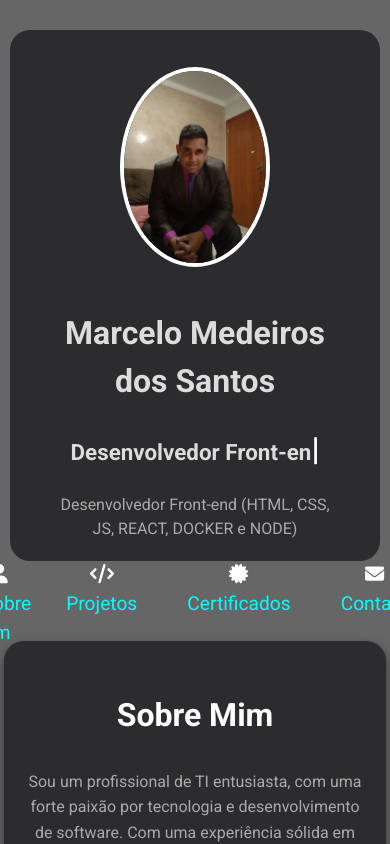
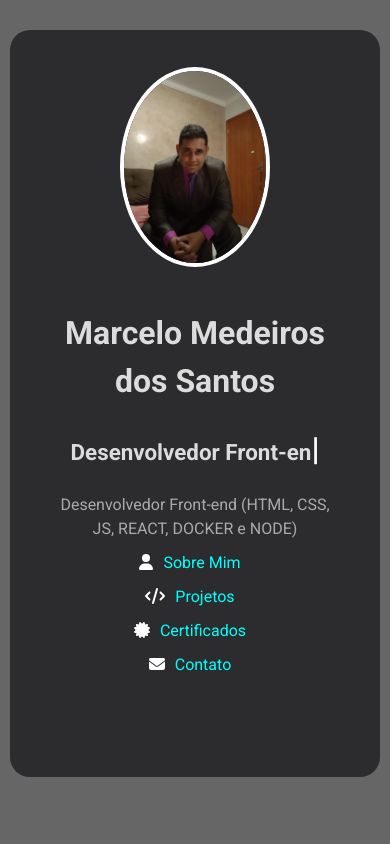
Before and after one commit to MarceloMederi/Portifolio, a React (Vite) app in the folder Portifolio/: page / in a window 390 px wide. Shown: the top 844 px of the page. Built offline with nearby package versions, Linux system fonts and the light colour scheme.

Commit message:
Colocado responsividade no Header.jsx e css

```diff
--- a/Portifolio/src/components/styles/Header.css
+++ b/Portifolio/src/components/styles/Header.css
@@ -15,7 +15,6 @@ header {
   color: white;
   background-attachment: fixed; /* Efeito Parallax */
 }
-
 
 .header-content {
   position: relative;
@@ -36,7 +35,6 @@ header {
   box-shadow: 0 4px 10px rgba(0, 0, 0, 0.5);
 }
 
-
 .name-content {
   color: #DCDCDC;
   font-size: 2rem;
@@ -50,7 +48,7 @@ h1 {
 
 .typed-text {
   font-size: 1.6rem;
-  color: 	#DCDCDC;
+  color: #DCDCDC;
 }
 
 p {
@@ -58,7 +56,6 @@ p {
   color: #aaa;
   margin-top: 20px;
 }
-
 
 /* Navigation Styling */
 nav ul {
@@ -96,11 +93,13 @@ nav ul li a:hover {
 section {
   padding: 100px 50px;
   background-color: #2c2c2e;
+  min-width: 300px; /* Define uma largura mínima para a seção */
 }
 
-@media (max-width: 768px) {
+/* Media Queries para responsividade */
+@media (max-width: 678px) {
   header {
-    height: 70vh;
+    height: auto; /* Ajusta a altura para conteúdo dinâmico */
     padding: 30px 10px;
   }
 
@@ -120,4 +119,18 @@ section {
   p {
     font-size: 1rem;
   }
+
+  nav ul {
+    flex-direction: column; /* Muda a direção dos itens da nav para coluna em telas menores */
+    gap: 10px; /* Reduz o espaço entre os itens da nav */
+    margin-top: 10px; /* Ajusta o espaçamento superior */
+  }
+
+  nav ul li {
+    font-size: 1rem; /* Reduz o tamanho da fonte dos itens da nav */
+  }
+
+  nav ul li a {
+    padding: 10px; /* Ajusta o padding para itens menores */
+  }
 }
```
Also changed, not shown: Portifolio/src/components/Header.jsx (+1 -15 lines).
